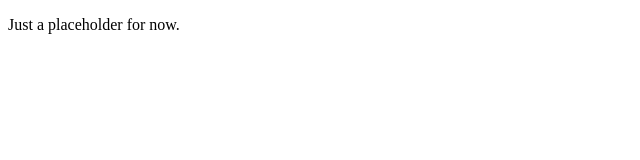
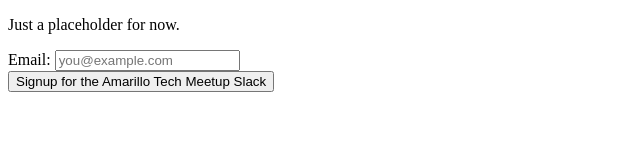
Before and after one commit to AmarilloTechMeetup/amarillo-tech-meetup, a plain HTML site: page index.html in a window 1280 px wide. Shown: the whole page, without its empty margins (0-640 px from the left). Drawn offline with Linux system fonts and the light colour scheme.

Commit message:
Update index.html

```diff
--- a/index.html
+++ b/index.html
@@ -5,6 +5,15 @@
     <title>Amarillo Tech Meetup</title>
   </head>
   <body>
-    <p> Just a placeholder for now.
+    <p> Just a placeholder for now.</p>
+    <form action="https://hmjj871ja3.execute-api.us-east-1.amazonaws.com/dev/join">
+      <div>
+        <label for="email">Email:</label>
+        <input type="email" id="email" name="email" placeholder="you@example.com"/>
+      </div>
+      <div class="button">
+        <button type="submit">Signup for the Amarillo Tech Meetup Slack</button>
+      </div>
+    </form>
   </body>
 </html>
```
